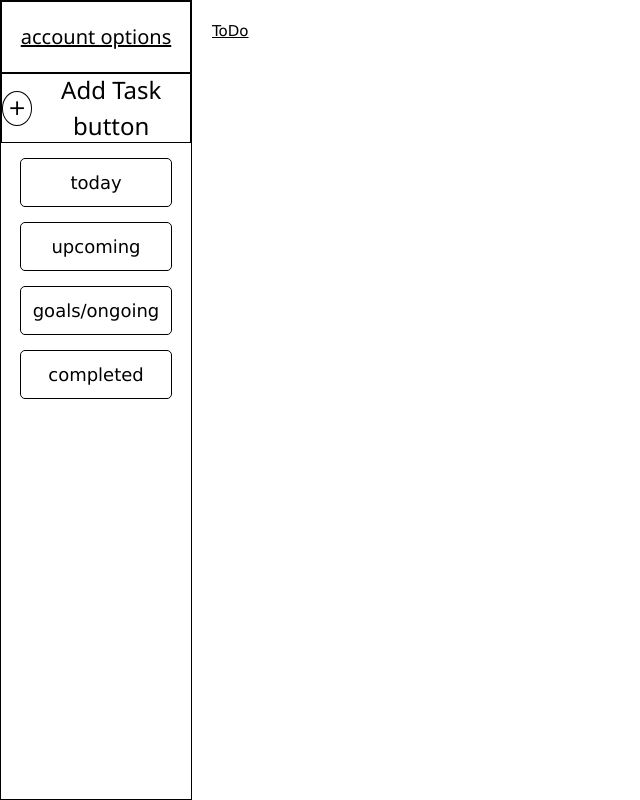
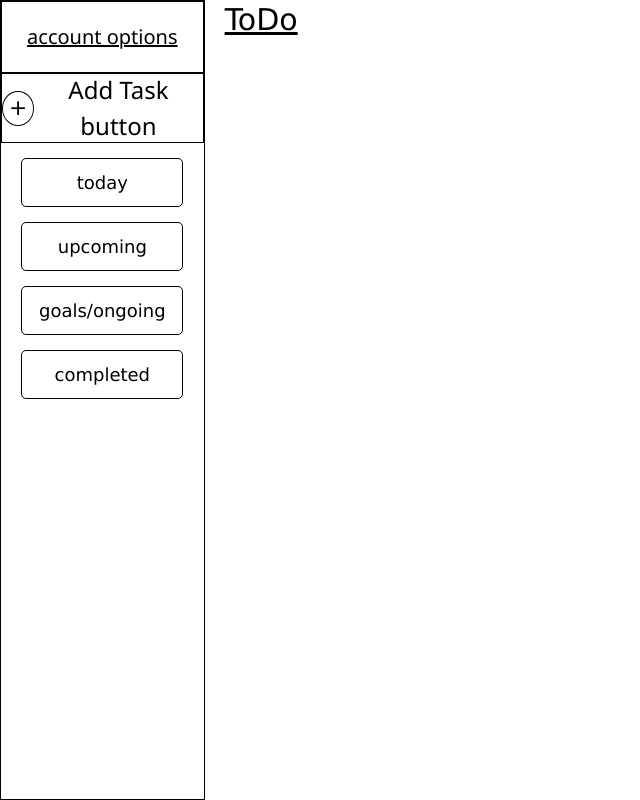
Before and after one commit to EBBD88/ToDo-list-Flask, a Flask app: template templates/layout.html in a window 1280 px wide. Shown: the whole page, without its empty margins (0-640 px from the left). Run offline with Flask 3, Linux system fonts and the light colour scheme; the template is opened without the code that fills it, so the values that code supplies are empty.

Commit message:
Adjust sidebar width and refactor page display structure in CSS

```diff
--- a/static/style.css
+++ b/static/style.css
@@ -1,19 +1,15 @@
 body {
     display: flex;
+    flex-direction: row;
     margin: 0;
     padding: 0;
     min-height: 100vh;
 }
 
 .sidebar {
-    width: 15%;
+    width: 18.9999%;
     min-height: 100vh;
     border: solid 1px;
-}
-
-.page-display {
-    flex: 1;
-    padding: 20px;
 }
 
 .account-op {
@@ -62,3 +58,35 @@ body {
 .page-button:hover {
     background: #e0e0e0;
 }
+
+.page-display {
+    width: 100%;
+    height: 100vh;
+    display: flex;
+    flex-direction: column;
+}
+
+.page-display .header {
+    display: flex;
+    align-items: baseline;
+    justify-content: space-between;
+    padding: 0;
+    margin: 0;
+}
+
+.home-button,
+.datetime {
+    line-height: 5vh;
+    margin: 0 20px;
+    padding: 0;
+}
+
+.home-button {
+    font-size: 2em;
+    display: inline;
+}
+
+.datetime {
+    font-size: 1.2em;
+    display: inline;
+}
```
